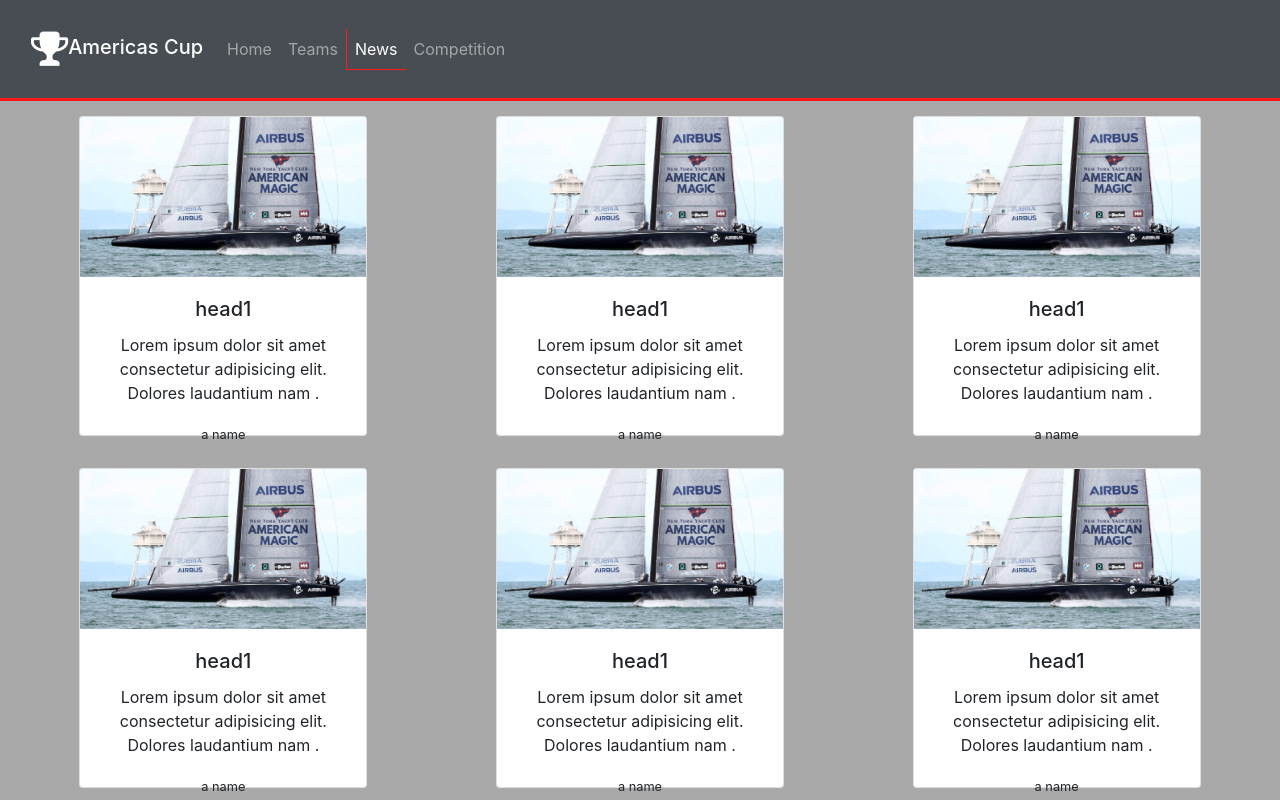
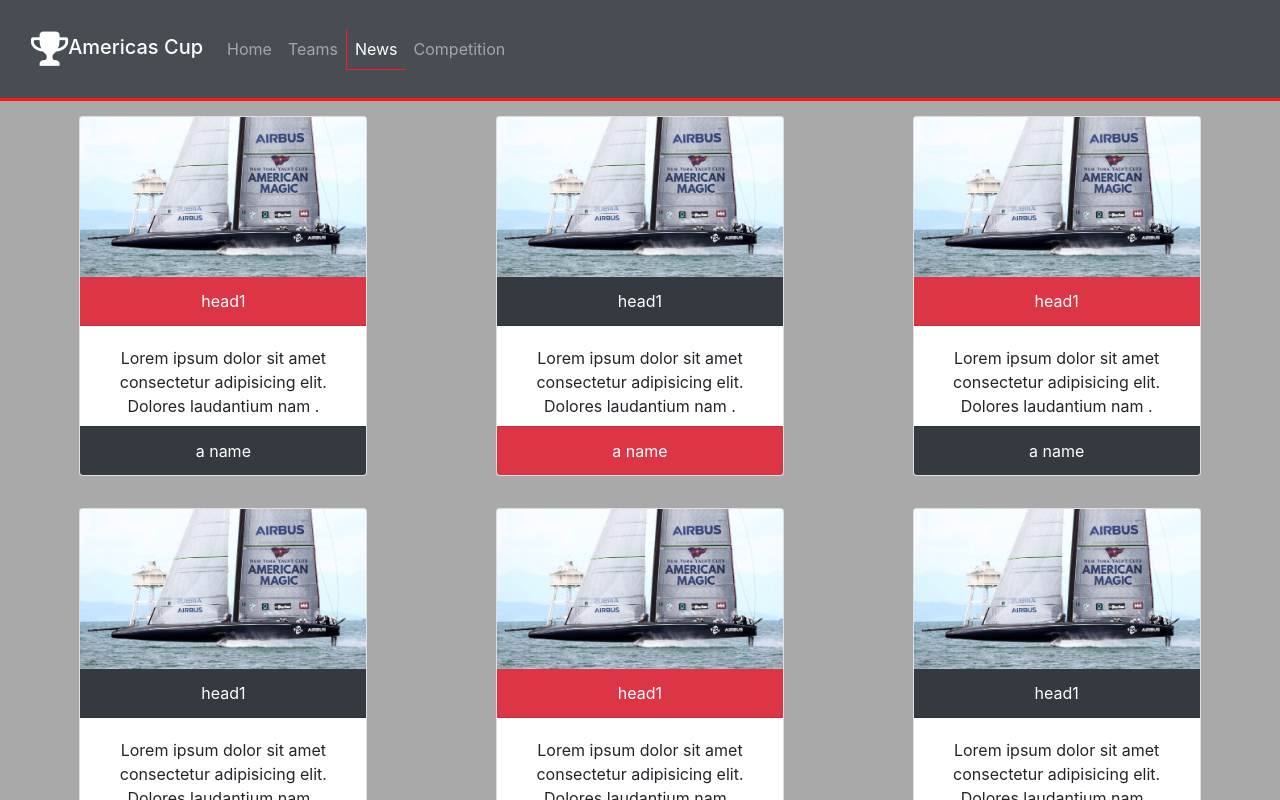
Before and after one commit to johnj974/americas-cup, an Angular app: page /news in a window 1280 px wide. Shown: the top 800 px of the page. Built offline with nearby package versions, Linux system fonts and the light colour scheme.

Commit message:
added alternate styling to cards using ngIf

```diff
--- a/src/app/news/news.component.css
+++ b/src/app/news/news.component.css
@@ -1,5 +1,5 @@
 .card {
-  height: 40vh;
+  height: 45vh;
   width: 18rem;
 }
 
--- a/src/app/news/news.component.html
+++ b/src/app/news/news.component.html
@@ -5,16 +5,30 @@
         <div
           class="col-lg-4 col-sm-6 py-3"
           align="center"
-          *ngFor="let news of newsList"
+          *ngFor="let news of newsList; let i = index"
         >
           <div class="card">
             <img [src]="news.image" class="card-img-top" alt="..." />
+            <div
+              class="card-header"
+              [class]="
+                i % 2 != 0 ? 'bg-dark text-white' : 'bg-danger text-white'
+              "
+            >
+              {{ news.title }}
+            </div>
             <div class="card-body">
-              <h5 class="card-title">{{ news.title }}</h5>
               <p class="card-text">
                 {{ news.text }}
               </p>
-              <small>{{ news.author }}</small>
+            </div>
+            <div
+              class="card-footer"
+              [class]="
+                i % 2 == 0 ? 'bg-dark text-white' : 'bg-danger text-white'
+              "
+            >
+              {{ news.author }}
             </div>
           </div>
         </div>
```
